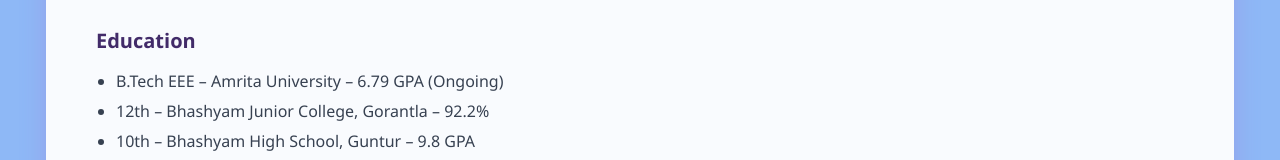
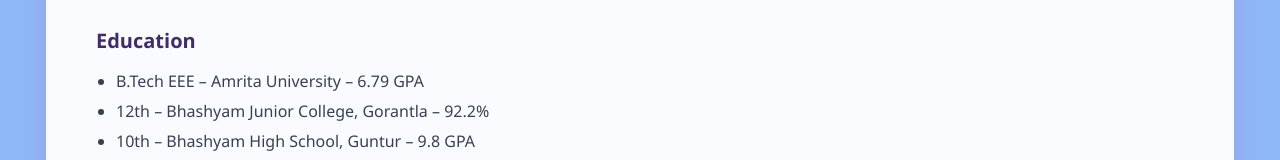
Before and after one commit to viigneshh/Portfolio, a React (Vite) app: page /about in a window 1280 px wide. Shown: the part 500-660 px from the top of the page. Built offline with nearby package versions, Linux system fonts and the light colour scheme.

Commit message:
updated about page

```diff
--- a/src/pages/about.jsx
+++ b/src/pages/about.jsx
@@ -39,7 +39,7 @@ function Aboutme() {
             <div className="about-section">
               <h4>Education</h4>
               <ul>
-                <li>B.Tech EEE – Amrita University – 6.79 GPA (Ongoing)</li>
+                <li>B.Tech EEE – Amrita University – 6.79 GPA </li>
                 <li>12th – Bhashyam Junior College, Gorantla – 92.2%</li>
                 <li>10th – Bhashyam High School, Guntur – 9.8 GPA</li>
               </ul>
```
